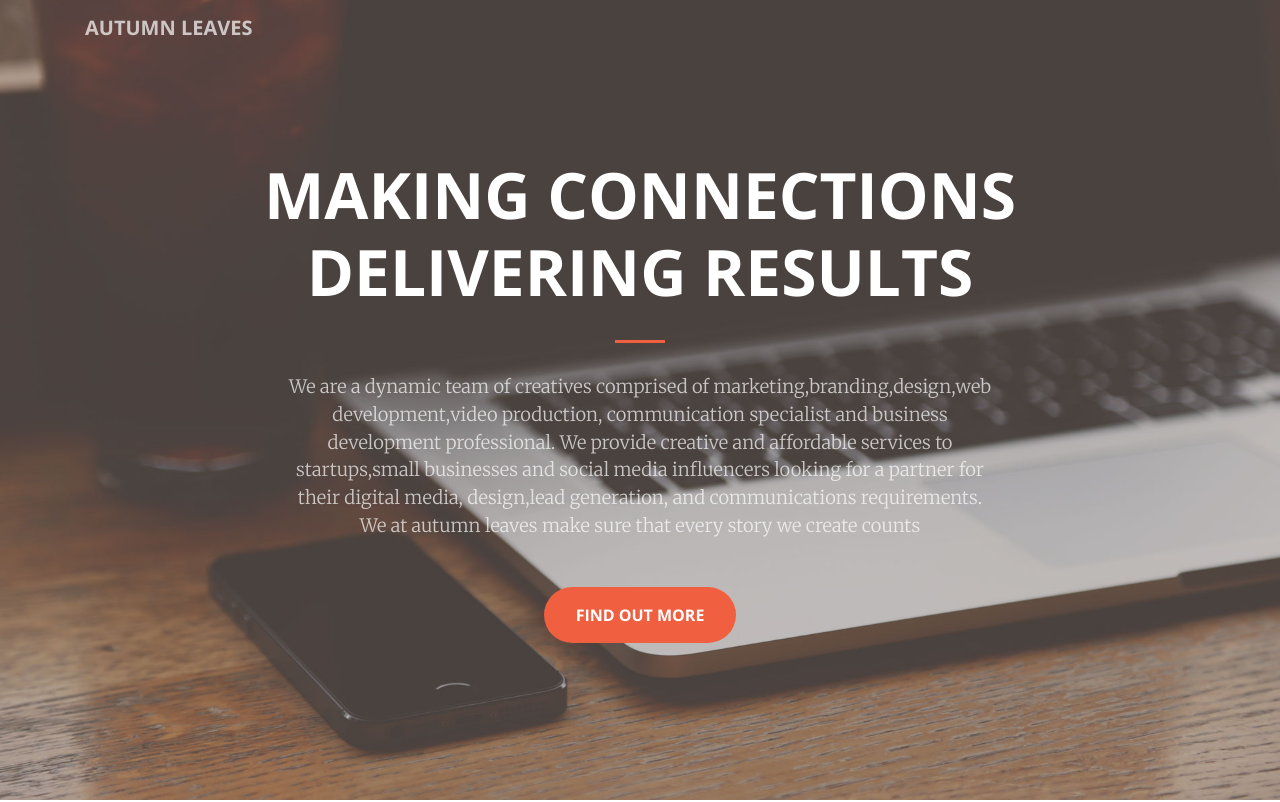
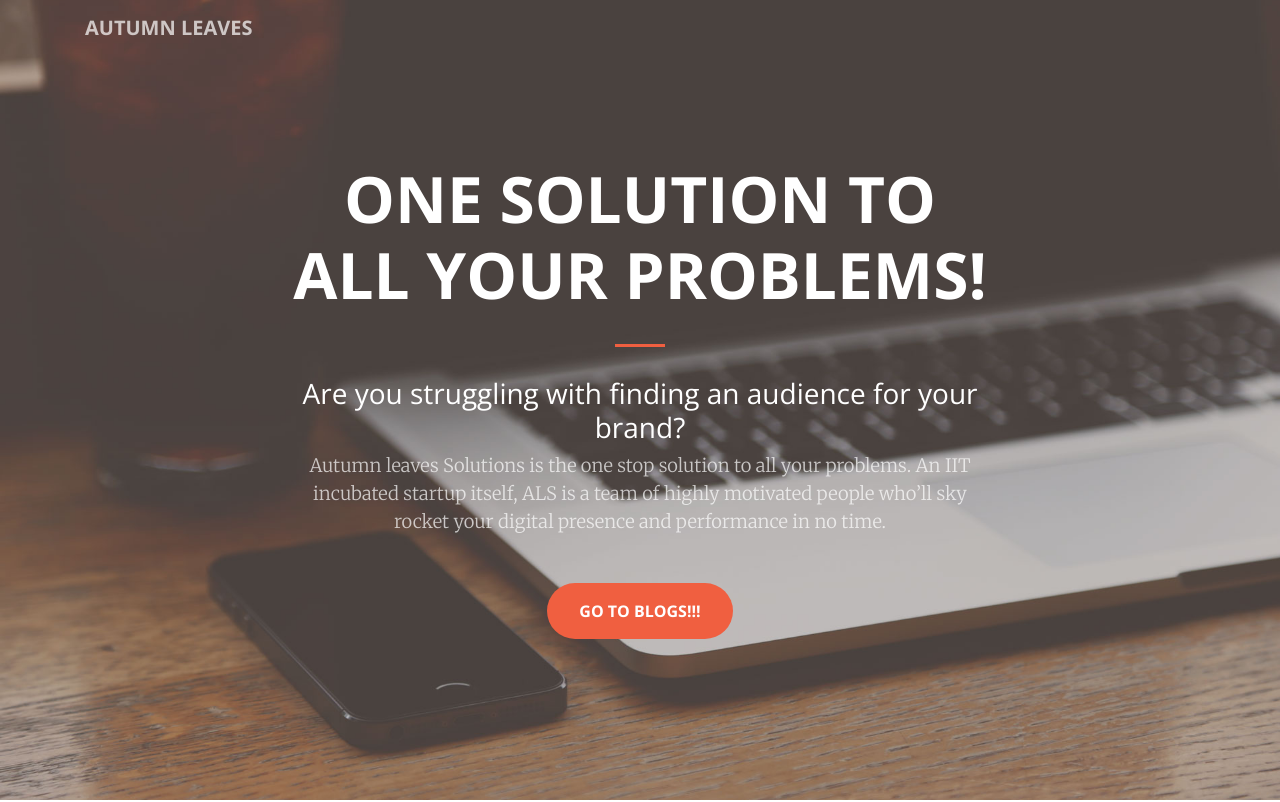
Before and after one commit to jayant-ism/autumn-leaves, a plain HTML site: page blog.html in a window 1280 px wide. Shown: the top 802 px of the page. Drawn offline with nearby package versions, Linux system fonts and the light colour scheme.

Commit message:
blog page updated

```diff
--- a/blog.html
+++ b/blog.html
@@ -67,24 +67,29 @@
         <div class="container my-auto">
             <div class="row">
                 <div class="col-lg-10 mx-auto">
-                    <h1 class="text-uppercase"><strong>
-                        MAKING
-                        CONNECTIONS <br>
-                        DELIVERING
-                        RESULTS
+                    <h1 class="text-uppercase"><strong  class="connections-div" data-aos="fade-up" data-aos-duration="300" >
+
+                        One solution to <br> all your problems!
                     </strong></h1>
                     <hr>
                 </div>
             </div>
             <div class="col-lg-8 mx-auto">
-                <p class="text-faded mb-5">
-                    We are a dynamic team of creatives comprised of marketing,branding,design,web development,video production, communication specialist and business development professional. We provide creative and affordable services to startups,small businesses and social media influencers looking for a partner for their digital media, design,lead generation,
-                    and communications requirements. We at autumn leaves make sure that every story we create counts</p>
 
-                </p><a class="btn btn-primary btn-xl js-scroll-trigger" role="button" href="#blog">Find Out More</a></div>
+                <h3 data-aos="zoom-in" data-aos-duration="1000">
+                    Are you struggling with finding an audience for your brand?
+                    <br>
+
+
+
+
+                </h3>
+                <p class="text-faded mb-5"  data-aos="fade-down">
+                    Autumn leaves Solutions is the one stop solution to all your problems. An IIT incubated startup itself, ALS is a team of highly motivated people who’ll sky rocket your digital presence and performance in no time.
+
+                </p><a class="btn btn-primary btn-xl js-scroll-trigger" role="button" href="#blog" data-aos="fade-right" >GO TO BLOGS!!!</a></div>
         </div>
     </header>
-
 
 
 
```
